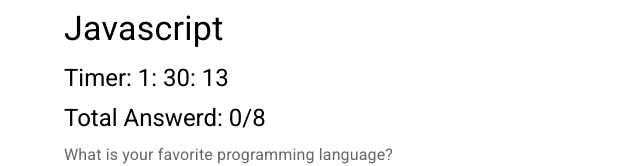
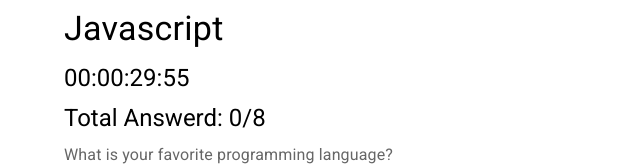
Before and after one commit to akib001/DIU-Quiz, a Next.js app: page /user/quiz in a window 1280 px wide. Shown: the top 166 px of the page, without its empty margins (0-640 px from the left). Built offline with nearby package versions, Linux system fonts and the light colour scheme.

Commit message:
coundown clock implemented

```diff
--- /dev/null
+++ b/components/user/Coundown.js
@@ -0,0 +1,16 @@
+import { Typography } from '@mui/material';
+import React from 'react'
+import Countdown from "react-countdown";
+import { memo } from 'react';
+
+// eslint-disable-next-line react/display-name
+const Coundown = memo(() => {
+  return (
+    <Typography variant="h5" gutterBottom>
+        {/* Timer: 1: 30: 13 */}
+        <Countdown date={Date.now() + (30*60*1000)} />
+      </Typography>
+  )
+});
+
+export default Coundown;
--- a/package.json
+++ b/package.json
@@ -18,6 +18,7 @@
     "date-fns": "^2.29.2",
     "next": "12.2.4",
     "react": "18.2.0",
+    "react-countdown": "^2.3.2",
     "react-dom": "18.2.0",
     "react-hook-form": "^7.34.0"
   },
--- a/pages/user/quiz/index.js
+++ b/pages/user/quiz/index.js
@@ -11,8 +11,10 @@ import {
   Typography,
 } from '@mui/material';
 import { Box } from '@mui/system';
+import Countdown from "react-countdown";
 import React, { useState } from 'react';
 import questions from '../../../components/data/questions.json';
+import Coundown from '../../../components/user/Coundown';
 
 const Quiz = () => {
   const [questionIndex, setQuestionIndex] = useState(0);
@@ -71,9 +73,10 @@ const Quiz = () => {
       <Typography variant="h4" gutterBottom>
         {questions.quizTitle}
       </Typography>
-      <Typography variant="h5" gutterBottom>
-        Timer: 1: 30: 13
-      </Typography>
+      {/* <Typography variant="h5" gutterBottom>
+        <Countdown date={Date.now() + (questions.Duration*60*1000)} />
+      </Typography> */}
+      <Coundown/>
       <Typography variant="h5" gutterBottom>
         Total Answerd: {answers.length}/{questions.questions.length}
       </Typography>
```
Also changed, not shown: 2 other files (tests, documents, lock files or other folders).
